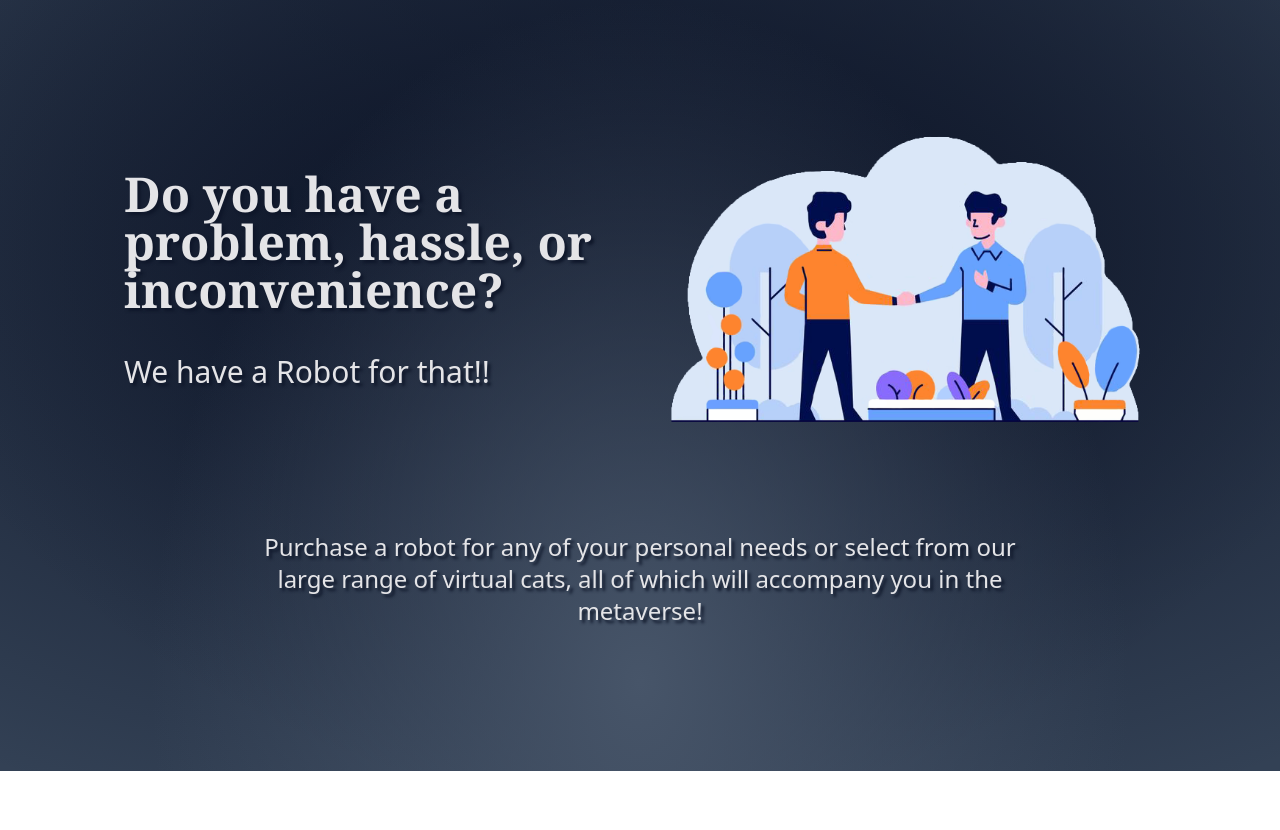
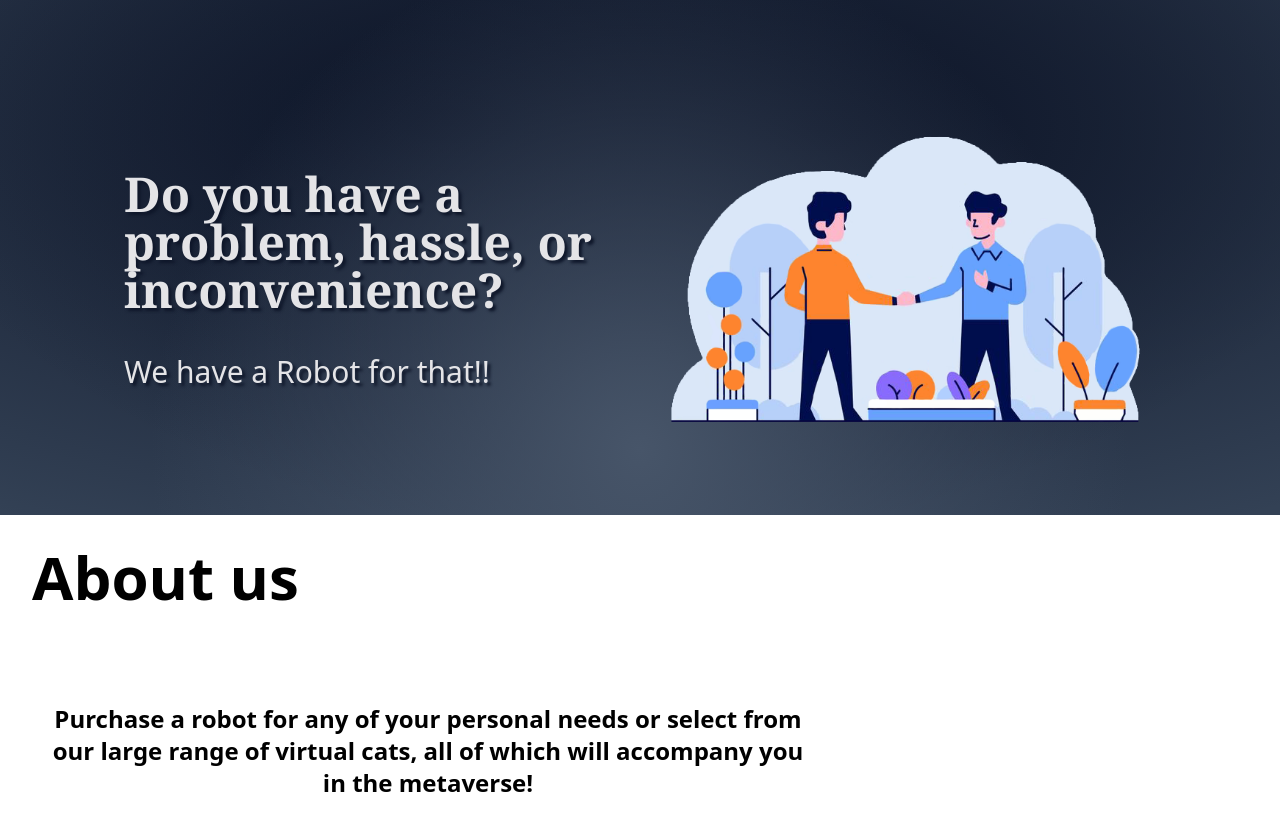
Before and after one commit to lmagnuson07/robots-and-cats-r-us, a Next.js app: page / in a window 1280 px wide. Shown: the part 210-1040 px from the top of the page. Before the commit the page ends 981 px from the top, so only its background shows below. Built offline with nearby package versions, Linux system fonts and the light colour scheme.

Commit message:
Moved tagline text out of the header into a section in main with a heading

```diff
--- a/components/headers/LandingPageHeader.jsx
+++ b/components/headers/LandingPageHeader.jsx
@@ -26,7 +26,7 @@ function LandingPageHeader({tagline, imgSrc, imgAlt, imgWidth, imgHeight, ...pro
                         height={160}
                     />
                 </div>
-                <figure className="flex flex-wrap items-center justify-center gap-16 md:gap-8 justify-self-start mx-4 lg:mx-28 max-w-6xl md:justify-self-center">
+                <figure className="flex flex-wrap items-center justify-center gap-16 md:gap-8 justify-self-start mx-4 lg:mx-28 mb-6 lg:mb-8 max-w-6xl md:justify-self-center">
                     <figcaption className="md:w-[calc(50%-1rem)]">
                         <p className="text-4xl xl:text-5xl font-bold text-zinc-200 text-center md:text-left mb-10 font-serif text-shadow">Do you have a problem, hassle, or inconvenience?</p>
                         <p className="text-2xl xl:text-3xl text-zinc-200 text-center md:text-left text-shadow">We have a Robot for that!!</p>
@@ -38,9 +38,6 @@ function LandingPageHeader({tagline, imgSrc, imgAlt, imgWidth, imgHeight, ...pro
                         height={420}
                     />
                 </figure>
-                <p className="w-[fit-content] my-10 md:my-24 max-w-3xl mx-3 sm:text-2xl text-lg text-center text-zinc-200 text-shadow">
-                    {tagline}
-                </p>
             </div>
         </header>
     );
--- a/pages/index.js
+++ b/pages/index.js
@@ -9,12 +9,18 @@ export default function Home() {
       </Head>
       <main>
         <LandingPageHeader
-          tagline="Purchase a robot for any of your personal needs or select from our large range of virtual cats, all of which will accompany you in the metaverse!"
+          //tagline="Purchase a robot for any of your personal needs or select from our large range of virtual cats, all of which will accompany you in the metaverse!"
           imgSrc="/img/logo.png"
           imgAlt="Cats and Robots 'R Us logo"
           imgWidth="640"
           imgHeight="240"
         />
+        <section className="container mx-auto p-8 text-6xl font-bold ">
+          <h2>About us</h2>
+          <p className="w-[fit-content] my-10 md:my-24 max-w-3xl mx-3 sm:text-2xl text-lg text-center">
+            Purchase a robot for any of your personal needs or select from our large range of virtual cats, all of which will accompany you in the metaverse!
+          </p>
+        </section>
       </main>
     </>
   )
```
